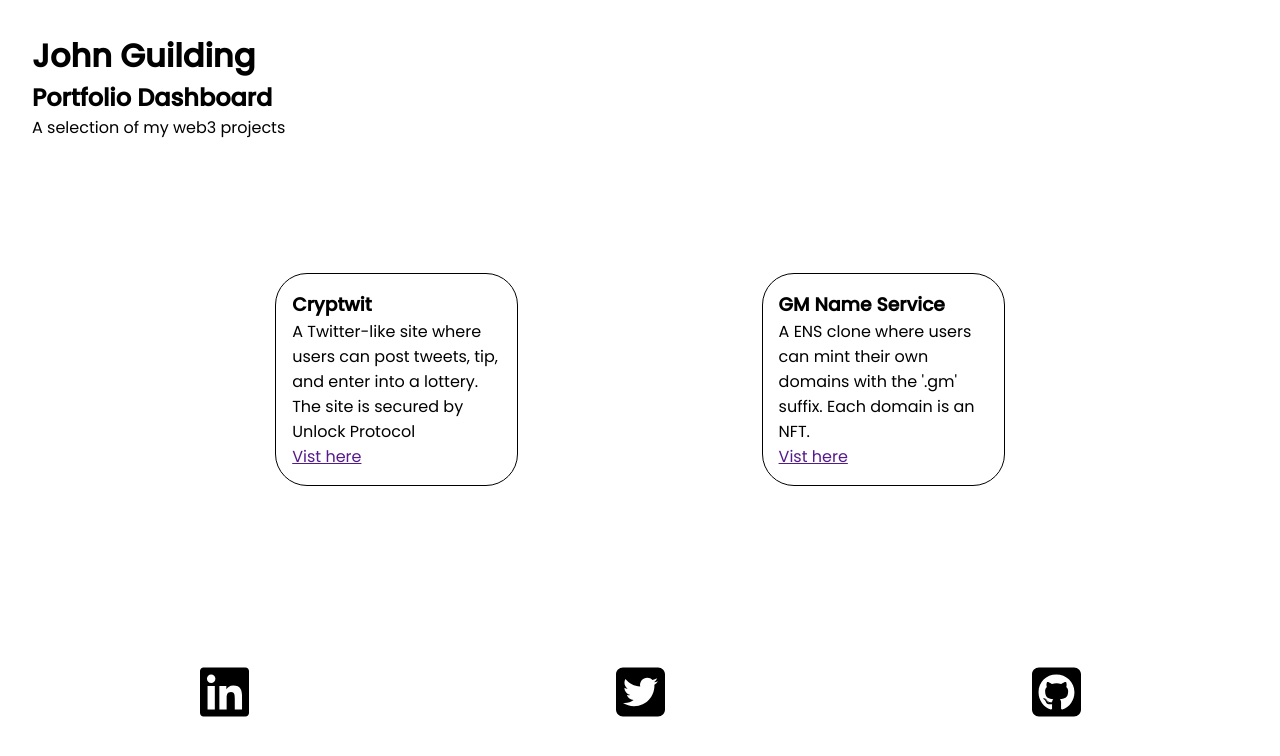
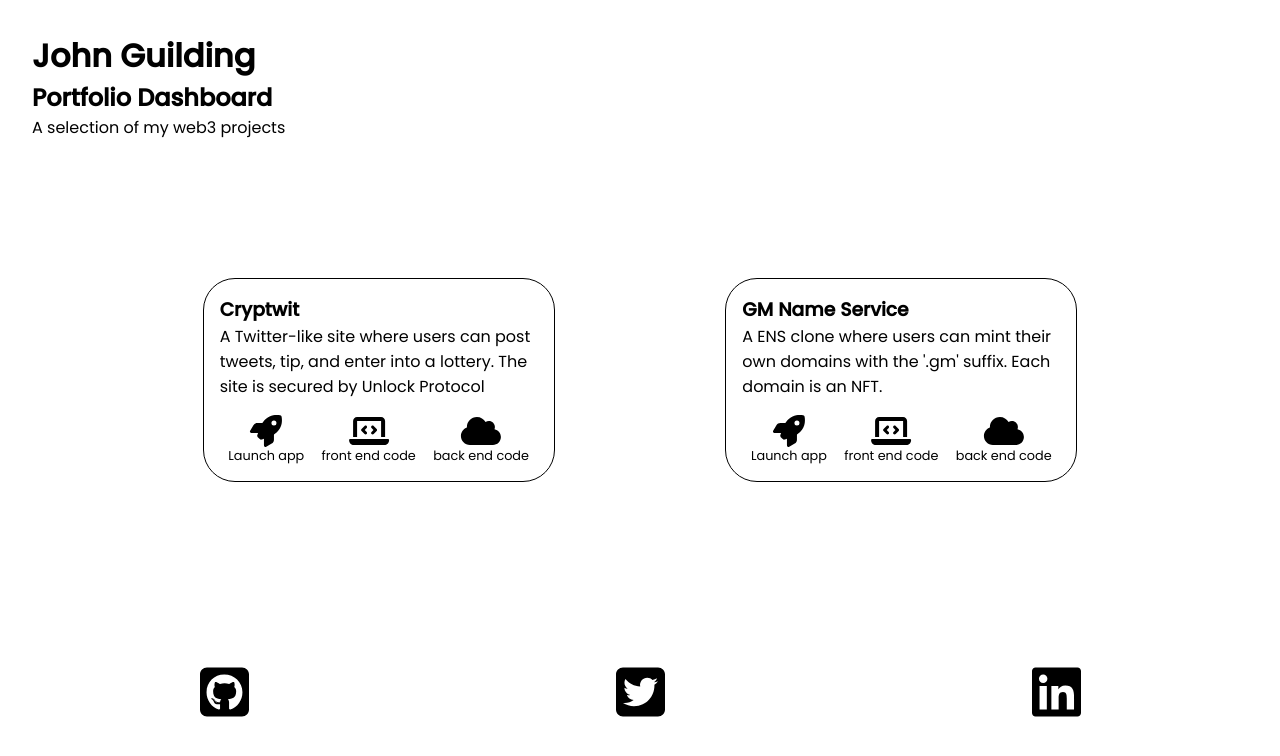
Before and after one commit to JohnGuilding/portfolio, a React (Create React App) app: page / in a window 1280 px wide. Shown: the top 756 px of the page. Built offline with nearby package versions, Linux system fonts and the light colour scheme.

Commit message:
Add project cards

```diff
--- a/src/components/Card.jsx
+++ b/src/components/Card.jsx
@@ -1,11 +1,42 @@
+import { FontAwesomeIcon } from '@fortawesome/react-fontawesome';
+import { faRocket, faLaptopCode, faCloud } from '@fortawesome/free-solid-svg-icons';
+
 import './../styles/Card.scss';
 
-const Card = ({ name, description, link}) => {
+const Card = ({ name, description, appLink, frontEndCodeLink, backEndCodeLink }) => {
     return (
         <div className="card">
             <h3>{name}</h3>
             <p>{description}</p>
-            <a href={link}>Vist here</a>
+            <div className='card__links'>
+                <a
+                    href={appLink}
+                    target='_blank'
+                    rel='noreferrer'
+                    className='card__icon'
+                >
+                    <FontAwesomeIcon icon={faRocket} />
+                    <span className='card__icon-text'>Launch app</span>
+                </a>
+                <a
+                    href={frontEndCodeLink}
+                    target='_blank'
+                    rel='noreferrer'
+                    className='card__icon'
+                >
+                    <FontAwesomeIcon icon={faLaptopCode} />
+                    <span className='card__icon-text'>front end code</span>
+                </a>
+                <a
+                    href={backEndCodeLink}
+                    target='_blank'
+                    rel='noreferrer'
+                    className='card__icon'
+                >
+                    <FontAwesomeIcon icon={faCloud} />
+                    <span className='card__icon-text'>back end code</span>
+                </a>
+            </div>
         </div>
     );
 }
--- a/src/components/ContactDetails.jsx
+++ b/src/components/ContactDetails.jsx
@@ -11,7 +11,7 @@ const ContactDetails = () => {
                 rel='noreferrer'
                 className='contact-details__icon'
             >
-                <FontAwesomeIcon icon={faLinkedin} />
+                <FontAwesomeIcon icon={faGithubSquare} />
             </a>
             <a
                 href='https://twitter.com/solleio'
@@ -27,7 +27,7 @@ const ContactDetails = () => {
                 rel='noreferrer'
                 className='contact-details__icon'
             >
-                <FontAwesomeIcon icon={faGithubSquare} />
+                <FontAwesomeIcon icon={faLinkedin} />
             </a>
         </footer>
     );
--- a/src/components/Dashboard.jsx
+++ b/src/components/Dashboard.jsx
@@ -6,19 +6,25 @@ const Dashboard = () => {
         {
             name: "Cryptwit",
             description: "A Twitter-like site where users can post tweets, tip, and enter into a lottery. The site is secured by Unlock Protocol",
-            link: ""
+            appLink: "https://agreeable-moss-026861303.1.azurestaticapps.net",
+            frontEndCodeLink: "https://github.com/JohnGuilding/crypto-twitter-front-end",
+            backEndCodeLink: "https://github.com/JohnGuilding/cryptwit-back-end"
         },
         {
             name: "GM Name Service",
             description: "A ENS clone where users can mint their own domains with the '.gm' suffix. Each domain is an NFT.",
-            link: ""
+            appLink: "https://agreeable-river-08a6db403.1.azurestaticapps.net/",
+            frontEndCodeLink: "https://github.com/JohnGuilding/domain-service-front-end",
+            backEndCodeLink: "https://github.com/JohnGuilding/domain-service"
         }
     ]
     const cardList = projects.map((project, index) => (
         <Card
             name={project.name}
             description={project.description}
-            link={project.link}
+            appLink={project.appLink}
+            frontEndCodeLink={project.frontEndCodeLink}
+            backEndCodeLink={project.backEndCodeLink}
             key={index}
         />
     ));
--- a/src/styles/Card.scss
+++ b/src/styles/Card.scss
@@ -1,6 +1,29 @@
 .card {
-    width: 20%;
+    width: 22rem;
     border: solid 1px;
     border-radius: 2rem;
     padding: 1rem;
+    display: flex;
+    flex-direction: column;
+    justify-content: space-around;
 }
+
+.card__links {
+    padding-top: 1rem;
+    display: flex;
+    justify-content: space-around;
+}
+
+.card__icon {
+    font-size: 2rem;
+    color: #000;
+    text-decoration: none;
+    display: flex;
+    flex-direction: column;
+    justify-content: center;
+}
+
+.card__icon-text {
+    font-size: 0.8rem;
+    text-align: center;
+}
```
Also changed, not shown: 1 other file (tests, documents, lock files or other folders).
